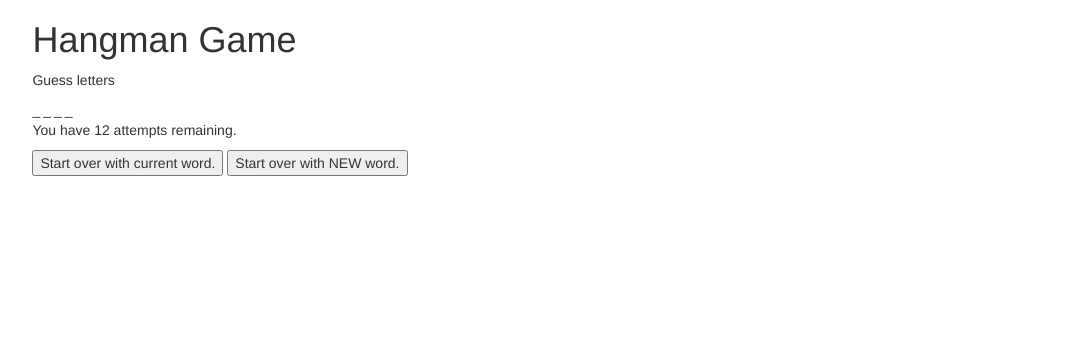
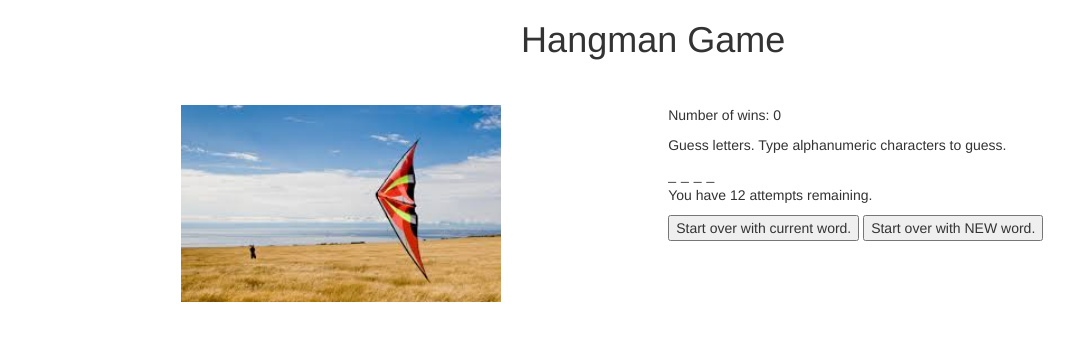
Before and after one commit to kiglaze/Hangman-Game, a plain HTML site: page index.html in a window 1280 px wide. Shown: the whole page, without its empty margins (6-1080 px from the left). Drawn offline with nearby package versions, Linux system fonts and the light colour scheme.

Commit message:
Added images that go with word to guess. Added layout styling. Also added dynamically updated number of wins text.

```diff
--- a/assets/css/style.css
+++ b/assets/css/style.css
@@ -2,8 +2,15 @@ body {
 	margin-left: 3%;
 }
 .my-guess {
-	letter-spacing: 3px;
+	letter-spacing: 5px;
 }
 .repeated-incorrect-guess {
 	display: none;
 }
+.guess-this-image {
+	width: 70%;
+}
+h1 {
+	text-align: center;
+	margin-bottom: 4%;
+}
--- a/assets/javascript/game.js
+++ b/assets/javascript/game.js
@@ -1,7 +1,7 @@
 var possibleWhatIsThisItems = [
-	{name: "paragliding"},
-	{name: "kite"},
-	{name: "submarine"}
+	{name: "paragliding", imageFileName: "paragliding.jpg"},
+	{name: "kite", imageFileName: "kite.jpg"},
+	{name: "submarine", imageFileName: "submarine.png"}
 ];
 currentItem = pickRandomWhatIsThisItem(possibleWhatIsThisItems);
 var currentWord = currentItem.name;
@@ -13,6 +13,10 @@ document.addEventListener("DOMContentLoaded", function(event) {
 	var repeatedIncorrectGuessElement = document.querySelector(".repeated-incorrect-guess");
 	var freshGameSameWordButton = document.querySelector(".fresh-game-same-word");
 	var freshGameNewWordButton = document.querySelector(".fresh-game-new-word");
+	var guessItemImage = document.querySelector(".guess-this-image");
+	var winsCountElement = document.querySelector(".wins-count");
+	var winsCount = 0;
+	setImage(currentItem.imageFileName);
   	startNewGame(currentWord);
 	document.addEventListener('keydown', function(e) {
 		var alnumRegex = /^[0-9a-z]+$/;
@@ -66,13 +70,12 @@ document.addEventListener("DOMContentLoaded", function(event) {
 		incorrectGuesses = 0;
 		attemptsRemaining = 12;
 		canPlay = true;
-		// document.addEventListener("DOMContentLoaded", function(event) {
 	  	updateDisplayedGuesses();
 	  	updateAttemptsRemaining();
 	  	updateFailedGuesses();
 	  	hideElement(repeatedIncorrectGuessElement);
 	  	clearGameStatusText();
-		// }
+	  	setImage(currentItem.imageFileName);
 	}
 	function updateDisplayedGuesses() {
 		guessElement.innerText = arrayDisplayedGuess.join("");
@@ -89,6 +92,9 @@ document.addEventListener("DOMContentLoaded", function(event) {
 	}
 	function doWonGameActions() {
 		gameStatusMessageElement.innerText = "Congratulations!!! You won.";
+		winsCount++;
+		winsCountElement.innerText = winsCount;
+		canPlay = false;
 	}
 	function clearGameStatusText() {
 		gameStatusMessageElement.innerText = "";
@@ -110,6 +116,9 @@ document.addEventListener("DOMContentLoaded", function(event) {
 		generateNewCurrentWord();
 		startNewGame(currentWord);
 	}
+	function setImage(imageFileName) {
+		guessItemImage.setAttribute("src", "assets/images/" + imageFileName);
+	}
 });
 function pickRandomWhatIsThisItem(possibleWhatIsThisItems) {
 	return possibleWhatIsThisItems[getRandomInt(0, possibleWhatIsThisItems.length - 1)];
--- a/index.html
+++ b/index.html
@@ -11,8 +11,19 @@
 	<link rel="stylesheet" href="assets/css/style.css">
 </head>
 <body>
+	<div class="container">
+		<div class="row">
+			<div class="col-md-12">
 				<h1>Hangman Game</h1>
-	<p>Guess letters</p>
+			</div>
+		</div>
+		<div class="row">
+			<div class="col-md-5 col-md-offset-1">
+				<img class="guess-this-image" src="" alt="">
+			</div>
+			<div class="col-md-6">
+				<p>Number of wins: <span class="wins-count">0</span></p>
+				<p>Guess letters. Type alphanumeric characters to guess.</p>
 				<span class="my-guess"></span>
 				<p>You have <span class="attempts-remaining"></span> attempts remaining.</p>
 				<span class="wrong-guesses"></span>
@@ -20,5 +31,10 @@
 				<p class="game-status-message"></p>
 				<button class="fresh-game-same-word">Start over with current word.</button>
 				<button class="fresh-game-new-word">Start over with NEW word.</button>
+			</div>
+		</div>
+	</div>
+
+
 </body>
 </html>
```
Also changed, not shown: assets/images/kite.jpg (added), assets/images/paragliding.jpg (added), assets/images/submarine.png (added). Lines whose indentation alone changed are shown as unchanged.
